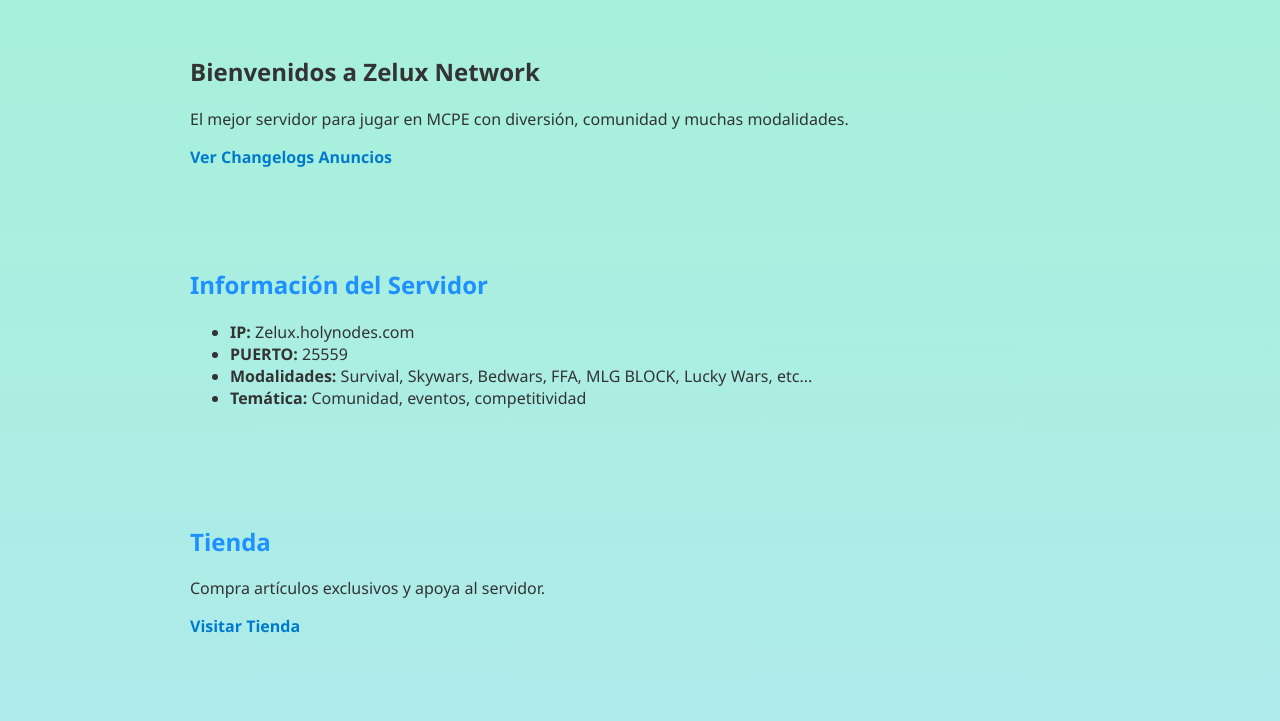
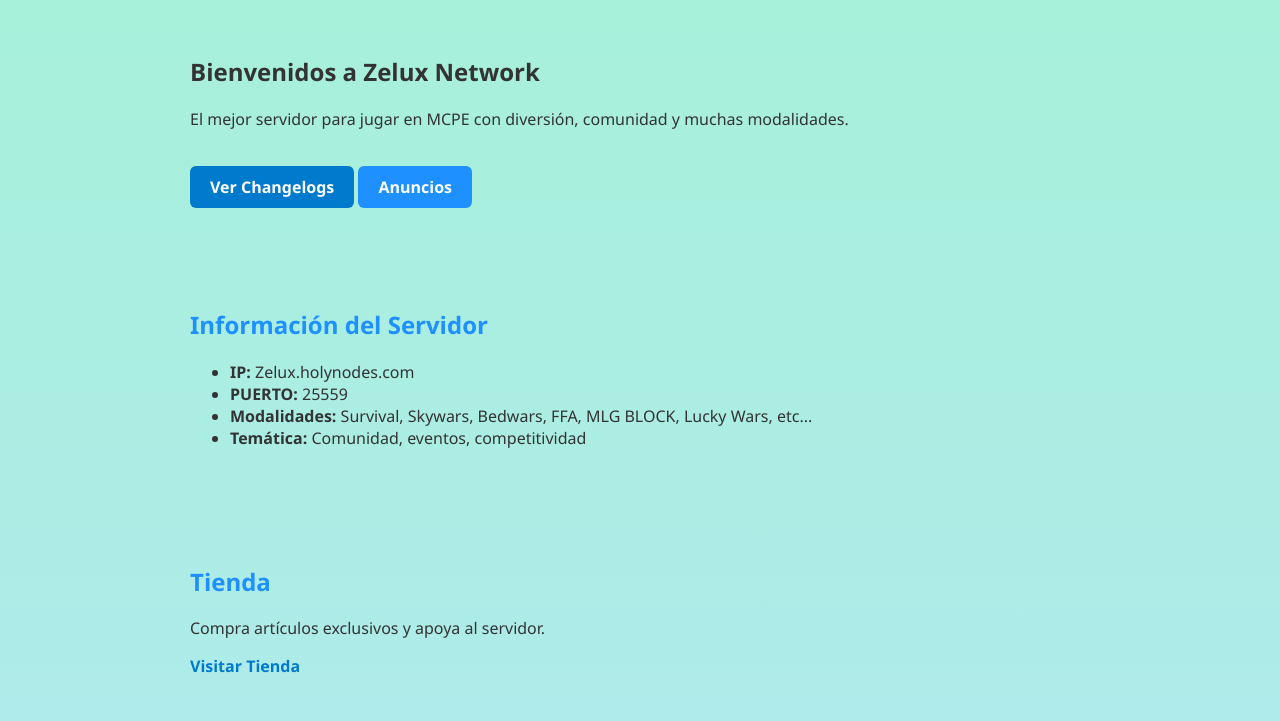
Before and after one commit to mateocollar/ZeluxNetwork, a plain HTML site: page index.html in a window 1280 px wide. In both pictures the pointer is over the link "Ver Changelogs". Shown: the part 79-800 px from the top of the page. Drawn offline with Linux system fonts and the light colour scheme.

Commit message:
Actualizar styles.css

```diff
--- a/styles.css
+++ b/styles.css
@@ -97,7 +97,7 @@ footer .creditos a:hover {
   }
 }
 
-.btn-changelog {
+.btn-special {
   display: inline-block;
   margin-top: 20px;
   padding: 10px 20px;
@@ -109,6 +109,6 @@ footer .creditos a:hover {
   transition: background-color 0.3s;
 }
 
-.btn-changelog:hover {
+.btn-special:hover {
   background-color: #007acc;
 }
```
